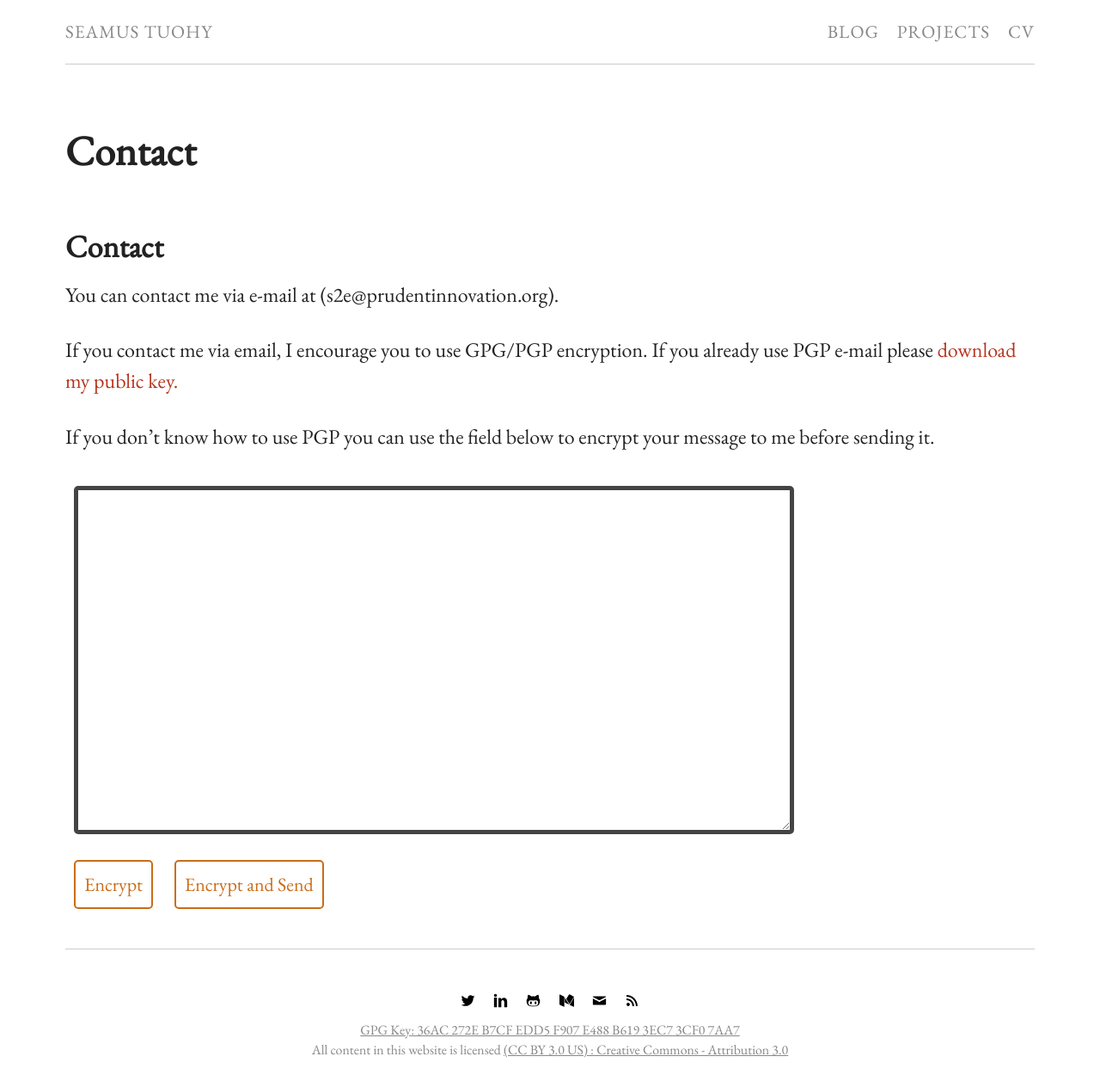
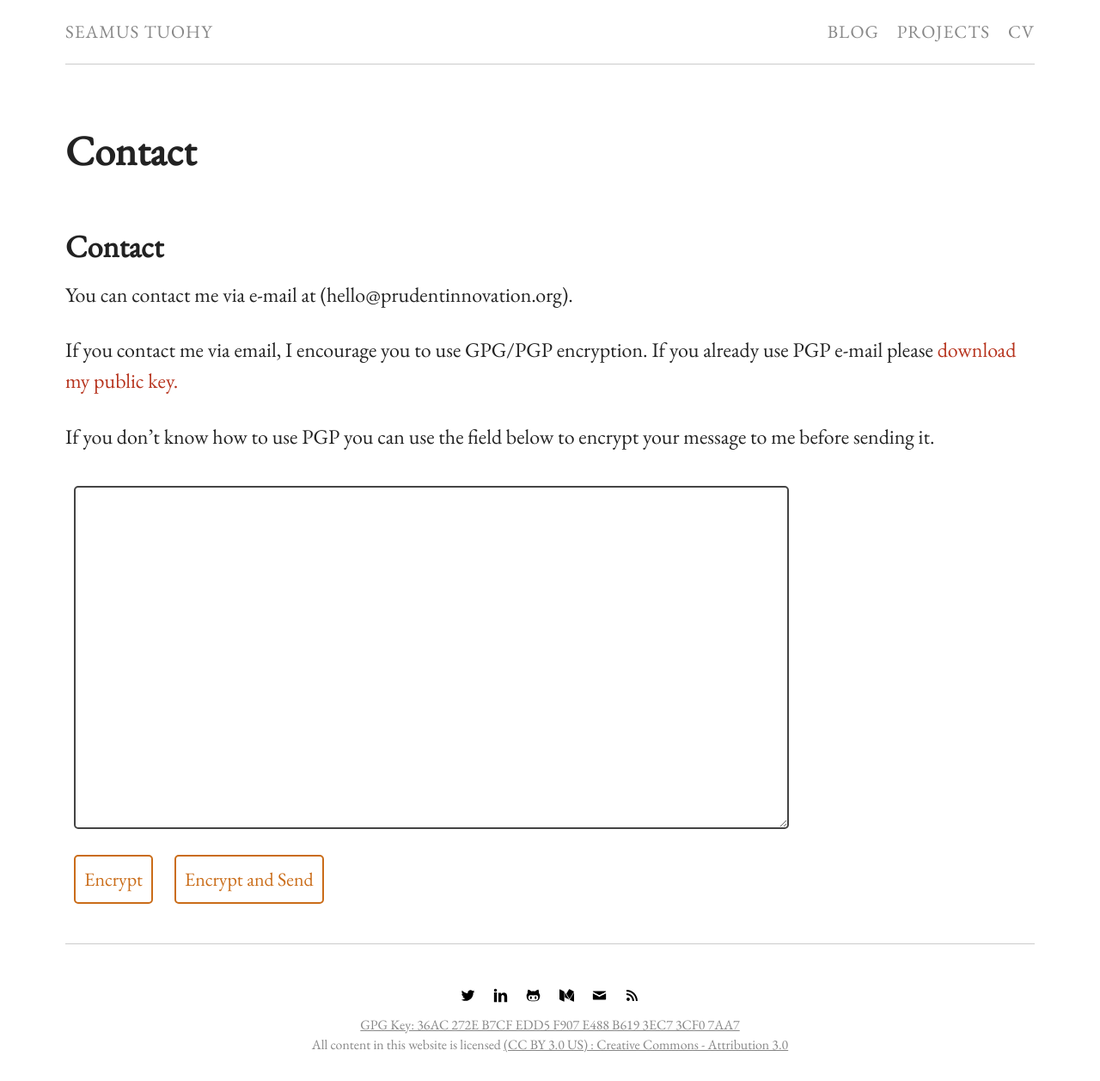
Before and after one commit to seamustuohy/seamustuohy.github.io, a Jekyll site: the page built from contact.md, in a window 1280 px wide. Shown: the whole page at 86% size. Built offline with Jekyll 4.4.1, drawn with Linux system fonts in a browser that asks for light colours.

Commit message:
Updating contact

```diff
--- a/_sass/_base.scss
+++ b/_sass/_base.scss
@@ -164,7 +164,7 @@ ul.listing li.listing-item a {
 textarea {
   margin: 10px;
   border-radius: 5px;
-  border: 5px $grey-dark solid;
+  border: 2px $grey-dark solid;
   text-decoration: none;
   padding: 10px;
   font-size: 22px;
--- a/contact.md
+++ b/contact.md
@@ -6,7 +6,7 @@ permalink: /contact/
 
 ## Contact
 
-You can contact me via e-mail at (s2e@prudentinnovation.org).
+You can contact me via e-mail at (hello@prudentinnovation.org).
 
 If you contact me via email, I encourage you to use GPG/PGP encryption. If you already use PGP e-mail please [download my public key.]({{ site.baseurl }}PGP)
 
```
